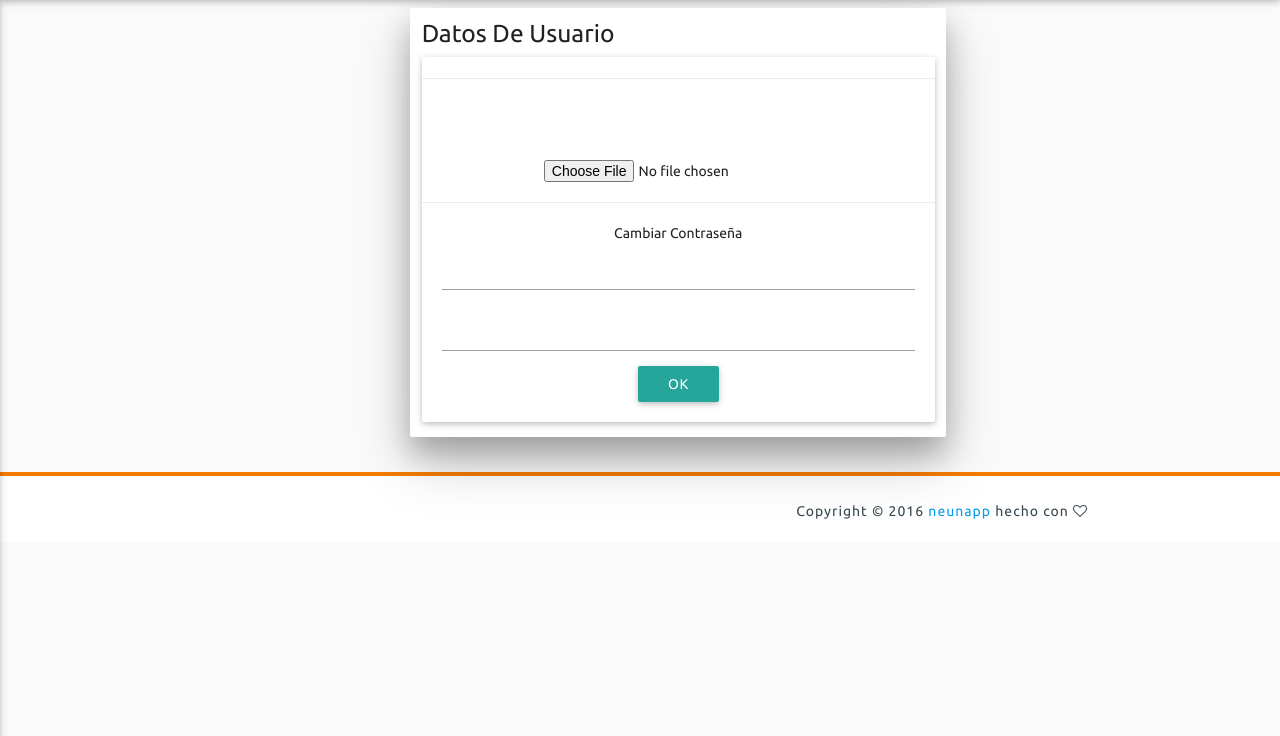
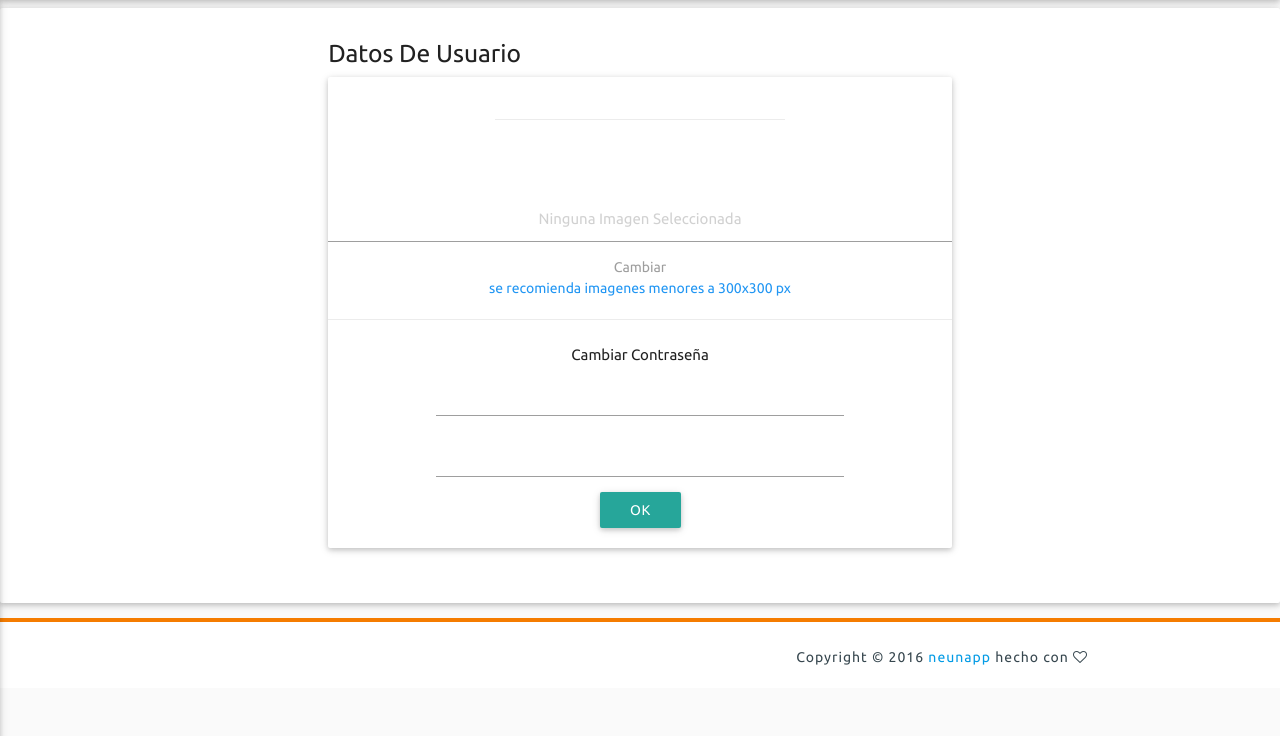
Before and after one commit to neunapp/swnhaku, a Django app: template nhaku/templates/clientes/panel/perfil.html in a window 1280 px wide. Shown: the part 64-800 px from the top of the page. Run offline with Django 3.2, Linux system fonts and the light colour scheme; the template is opened without the code that fills it, so the values that code supplies are empty, except form fields; tables that the repository leaves empty hold one stand-in row (values such as "Sample post"); form fields are guessed from the names that the template uses; some libraries are stand-ins or nearby versions.

Commit message:
cambio en interfaz de imagen

```diff
--- a/nhaku/applications/clientes/forms.py
+++ b/nhaku/applications/clientes/forms.py
@@ -1,5 +1,6 @@
 # -*- encoding: utf-8 -*-
 from django import forms
+from django.core.files.images import get_image_dimensions
 
 
 class SearchForm(forms.Form):
--- a/nhaku/templates/clientes/panel/perfil.html
+++ b/nhaku/templates/clientes/panel/perfil.html
@@ -10,21 +10,41 @@
 
     {% include "include/header.html" %}
 
-    <div class="container">
-      <div class="row">
-            <div class="col s12 m5 offset-m3 l7 offset-l3 z-depth-4 card-panel">
+<div class="col s12">
+  <div class="card">
+    <div class="card-content">
+      <div class="container">
+        <div class="row">
+          <div class="container">
               <h5>Datos De Usuario</h5>
                 <div class="card center">
+                  <br>
                   <form role="form" method="POST" enctype="multipart/form-data">{% csrf_token %}
-                        <img class="circle" src="{{IMAGEN}}" alt="">
+
+                    <div class="col s12 m8 offset-m2 l6 offset-l3">
+                        <img class="circle responsive-img" src="{{IMAGEN}}" alt="">
                         <div class="card-action">
                           <a href="{% url 'cliente_app:cliente-index' %}">{{user.username}}</a>
                         </div>
-                        <div class="card-content">
-                          {{form.image}}
+                    </div>
+                      <div class="row">
+                        <div class="file-field input-field col s12">
+                            <input class="file-path validate center" type="text" placeholder="Ninguna Imagen Seleccionada"/>
+                                  <span class="grey-text">Cambiar</span>
+                                  {{ form.image }}
+                                  {% for error in form.image.errors %}
+                                  <div class="col-xs-6">
+                                      <span class="red-text">
+                                          {{ error|escape }}
+                                      </span>
+                                  </div>
+                                  {% endfor %}
+                              <p class="center"><spam class="blue-text">se recomienda imagenes menores a 300x300 px</spam></p>
+                            </div>
                         </div>
                         <div class="card-action">
-                          <spam>Cambiar Contraseña</spam>
+                          <h6>Cambiar Contraseña</h6>
+                          <div class="container"><!--contenedor para contraseña-->
                               {{form.password1}}
                               {% for error in form.password1.errors %}
                                 <div class="col-xs-6">
@@ -42,12 +62,16 @@
                                 </div>
                               {% endfor %}
                               <button class="waves-effect waves-light btn" type="submit" name="action">ok</button>
+                        </div> <!--fin de contenedor para contraseña-->
                         </div>
                       </form>
                 </div>
               </div>
           </div>
+        </div>
+      </div>
     </div>
+  </div>
 
     {% include "include/footer.html" %}
 
--- a/nhaku/templates/include/header.html
+++ b/nhaku/templates/include/header.html
@@ -22,10 +22,9 @@
 
         </ul>
         <ul id="nav-mobile" class="side-nav">
-            <li><a href="#">Navbar Link</a></li>
             <li>
               <ul id="dropdown2" class="dropdown-content">
-                <li><a class="li-user" href="#!"><i class="fa fa-user li-margin"></i> perfil</a></li>
+                <li><a class="li-user" href="{% url 'cliente_app:cliente-perfil' %}"><i class="fa fa-user li-margin"></i> perfil</a></li>
                 <li class="divider"></li>
                 <li><a class="li-user" href="{% url 'users_app:user-salir' %}"><i class="fa fa-sign-out li-margin"></i> salir</a></li>
               </ul>
```
